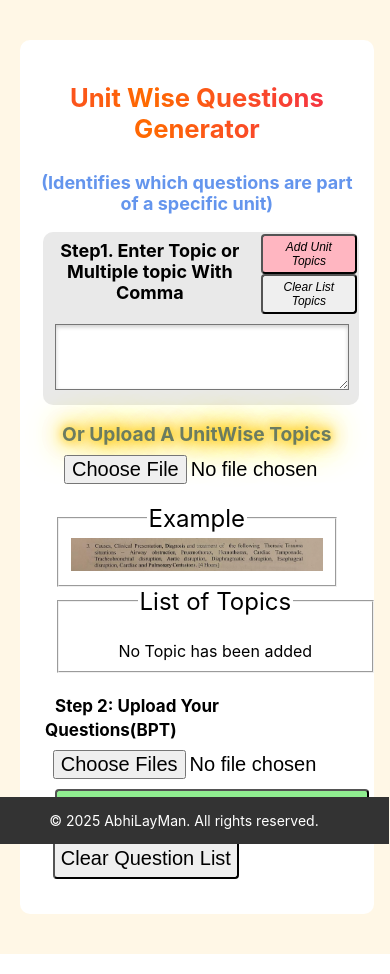
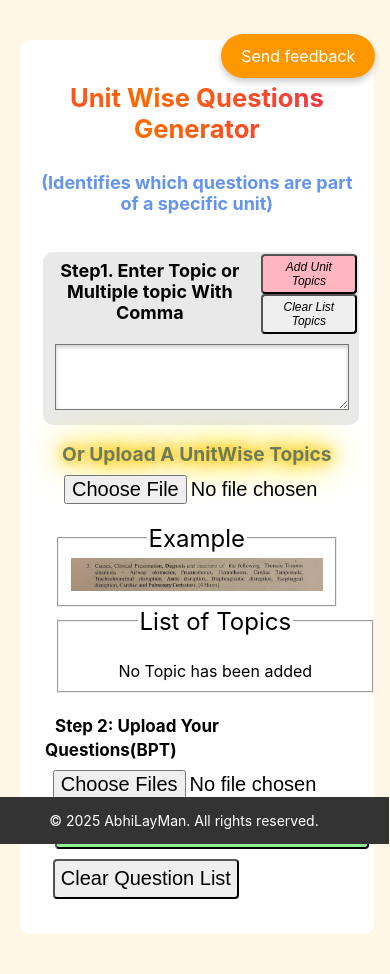
Before and after one commit to abhijitgithub2019/UnitWiseQuestions, a React (Create React App) app: page / in a window 390 px wide. Shown: the top 974 px of the page. Built offline with nearby package versions, Linux system fonts and the light colour scheme.

Commit message:
added feedback link

```diff
--- a/src/AddUnitTopics.js
+++ b/src/AddUnitTopics.js
@@ -212,7 +212,22 @@ const AddUnitTopics = () => {
     <div className="container">
       <div className="topicContainer">
         <h1 className="heading">Unit Wise Questions Generator</h1>
-        <p style={{fontSize: "18px", fontWeight: "bold", color: "cornflowerblue"}}> (Identifies which questions are part of a specific unit)</p>
+        <p
+          style={{
+            fontSize: "18px",
+            fontWeight: "bold",
+            color: "cornflowerblue",
+          }}
+        >
+          (Identifies which questions are part of a specific unit)
+        </p>
+        <a href="mailto:someone@example.com" className="feedback-btn">Send feedback</a>
+        {/* <button
+          class="feedback-btn"
+          onclick="window.location.href='mailto:rintu.patra224@email.com?subject=Feedback&body=Hi,'"
+        >
+          Send Feedback
+        </button> */}
         <div className="createtopicContainer">
           <div className="topicButtonText">
             <label htmlFor="my-input" className="topicTitleText">
@@ -317,9 +332,7 @@ const AddUnitTopics = () => {
           </div>
         )}
       </div>
-      <div className="footer">
-        © 2025 AbhiLayMan. All rights reserved.
-      </div>
+      <div className="footer">© 2025 AbhiLayMan. All rights reserved.</div>
     </div>
   );
 };
--- a/src/addUnitTopics.css
+++ b/src/addUnitTopics.css
@@ -245,6 +245,22 @@
     width: 100%;
   }
 
+  .feedback-btn {
+    position: relative;
+    bottom: 12vh;
+    left: 23vw;
+    background-color: #ff9800;
+    color: white;
+    border: none;
+    border-radius: 25px;
+    padding: 12px 20px;
+    font-size: 16px;
+    cursor: pointer;
+    box-shadow: 0 4px 6px rgba(0, 0, 0, 0.2);
+    transition: background 0.3s;
+    text-decoration: none;
+  }
+
 /* @media (max-width: 1024px) {
     .heading {
       font-size: 2rem;
@@ -342,4 +358,9 @@
     .uploadQuestionTitle {
         font-size: 17px;
     }
+
+    .feedback-btn {
+        bottom: 22vh;
+        left: 26vw;
+    }
 }
```
